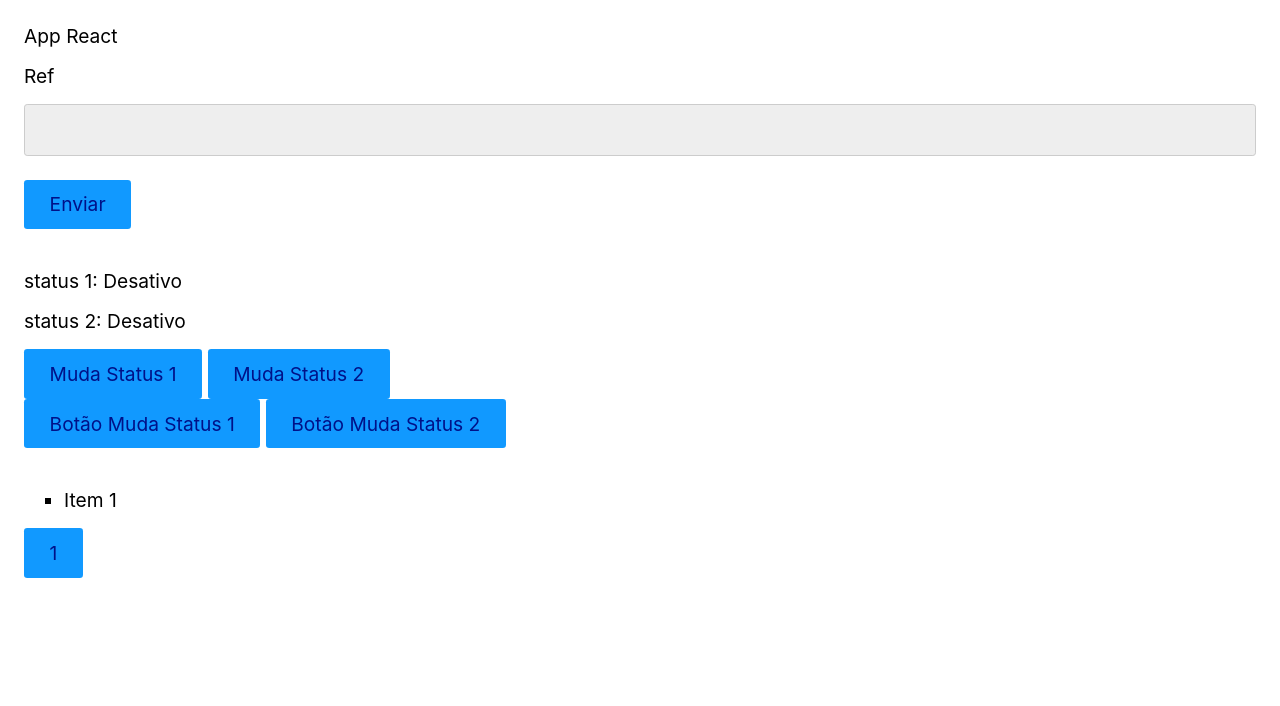
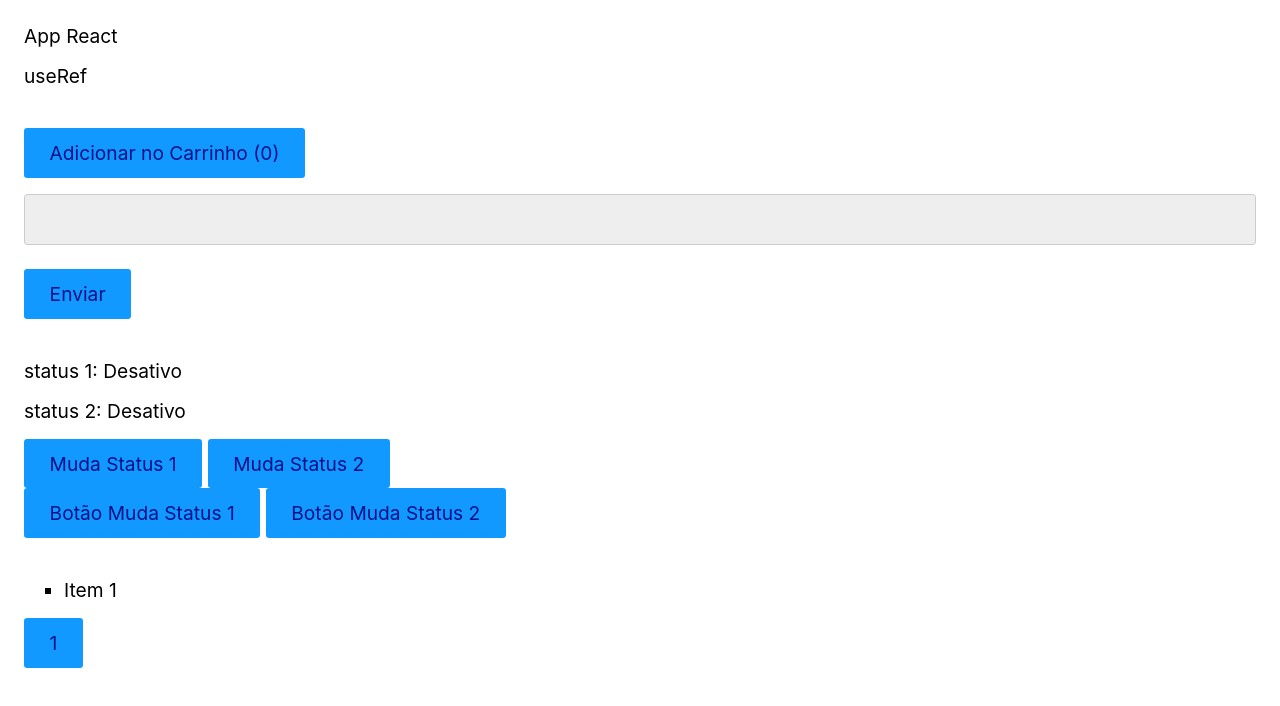
Before and after one commit to LuizGenuino/React-Origamid, a React (Vite) app: page / in a window 1280 px wide. Shown: the top 706 px of the page. Built offline with nearby package versions, Linux system fonts and the light colour scheme.

Commit message:
Refactor Ref component to enhance state management and improve user feedback on item addition

```diff
--- a/src/Components/Ref.jsx
+++ b/src/Components/Ref.jsx
@@ -4,8 +4,23 @@ function Ref() {
     const video = useRef()
 
     const [comentario, setComentario] = useState([])
-    const [input, setInput] = useState('')
+    // const [input, setInput] = useState('')
     const inputElement = useRef('')
+
+    const [car, setCar] = useState(0)
+    const [notify, setNotify] = useState(null)
+    const timeoutRef = useRef()
+
+    const handleClickBtn = () => {
+        clearTimeout(timeoutRef.current)
+        setCar(car + 1)
+        setNotify('Item Adicionado ao Carrinho!')
+
+        // deve sempre salvar no ref.current
+        timeoutRef.current = setTimeout(()=> {
+            setNotify(null)
+        }, 2000)
+    }
 
     // aparece undefined pois essa linha executa antes do carregamento completo do componente
     console.log(video.current, "aparece undefined pois essa linha executa antes do carregamento completo do component")
@@ -26,7 +41,10 @@ function Ref() {
 
     return (
         <>
-            <div ref={video}>Ref</div>
+            <div ref={video}>useRef</div>
+            <br></br>
+            <p>{notify}</p>
+            <button onClick={handleClickBtn}>Adicionar no Carrinho ({car})</button>
             <div>
                 <ul>
                     {comentario.map((com, index) => (
```
